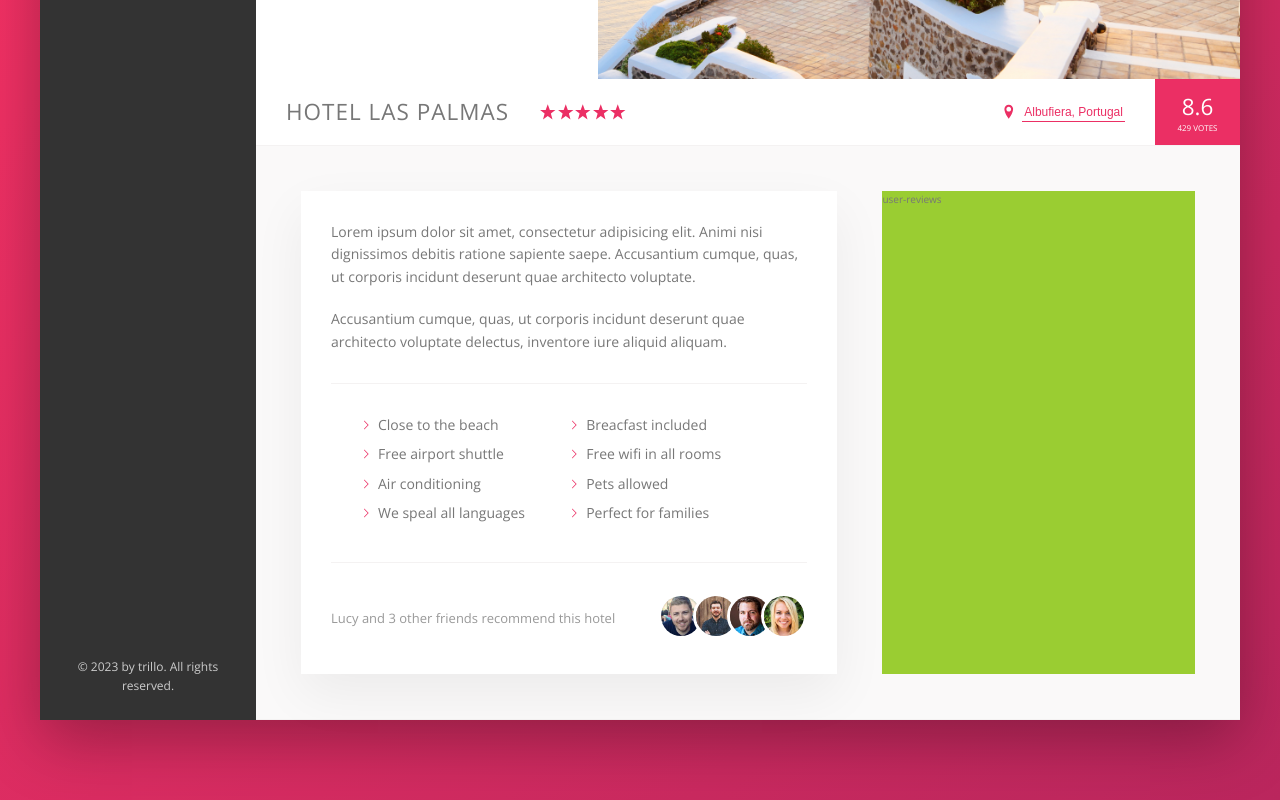
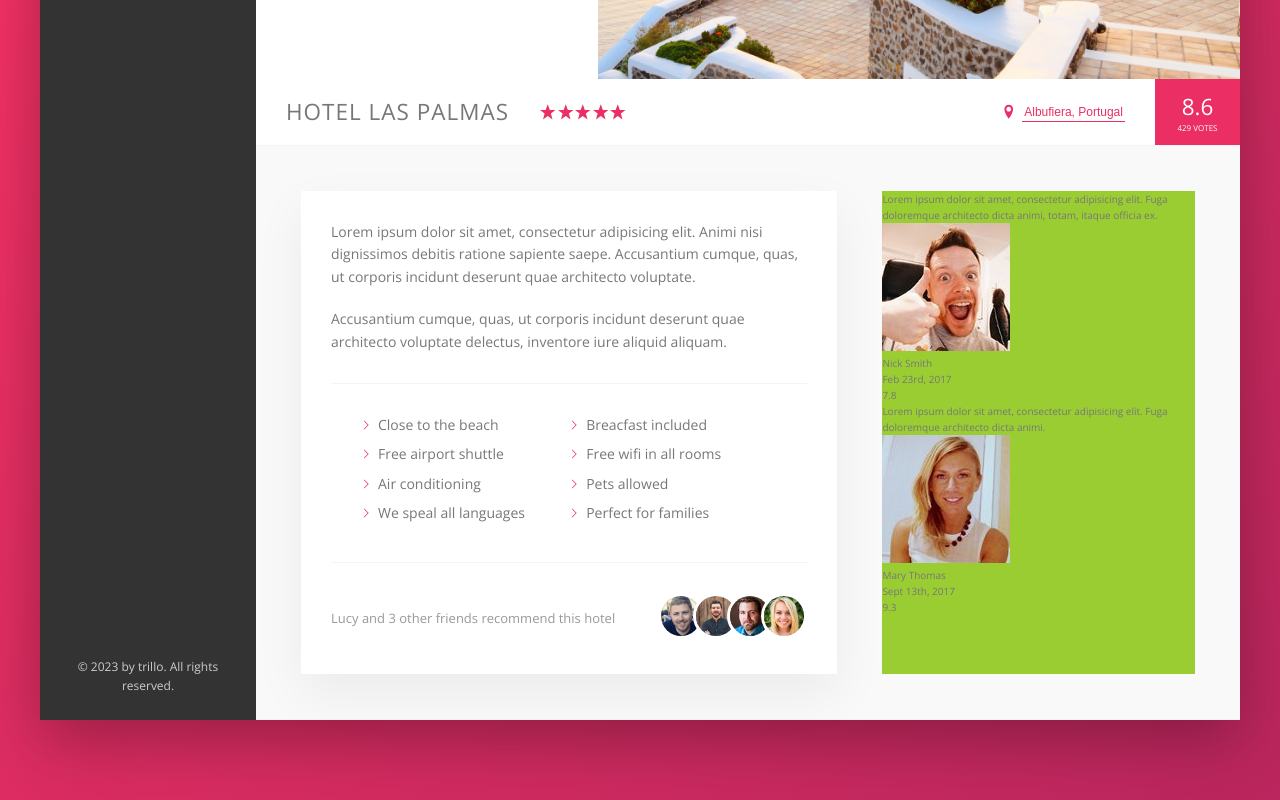
Before and after one commit to MaxVitalii/Trillo, a website: page index.html in a window 1280 px wide. Shown: the part 456-1256 px from the top of the page. Drawn offline with nearby package versions, Linux system fonts and the light colour scheme.

Commit message:
create murkup of the user review of the description section

```diff
--- a/index.html
+++ b/index.html
@@ -199,7 +199,50 @@
               </div>
             </div>
 
-            <div class="user-reviews">user-reviews</div>
+            <div class="user-reviews">
+              <div class="review">
+                <figure>
+                  <blockquote class="review__text">
+                    Lorem ipsum dolor sit amet, consectetur adipisicing elit.
+                    Fuga doloremque architecto dicta animi, totam, itaque
+                    officia ex.
+                  </blockquote>
+                  <figcaption class="review__user">
+                    <img
+                      src="img/user-1.jpg"
+                      alt="User 1"
+                      class="review__photo"
+                    />
+                    <div class="review__user-box">
+                      <p class="review__user-name">Nick Smith</p>
+                      <p class="review__user-date">Feb 23rd, 2017</p>
+                    </div>
+                    <div class="review__rating">7.8</div>
+                  </figcaption>
+                </figure>
+              </div>
+
+              <div class="review">
+                <figure>
+                  <blockquote class="review__text">
+                    Lorem ipsum dolor sit amet, consectetur adipisicing elit.
+                    Fuga doloremque architecto dicta animi.
+                  </blockquote>
+                  <figcaption class="review__user">
+                    <img
+                      src="img/user-2.jpg"
+                      alt="User 2"
+                      class="review__photo"
+                    />
+                    <div class="review__user-box">
+                      <p class="review__user-name">Mary Thomas</p>
+                      <p class="review__user-date">Sept 13th, 2017</p>
+                    </div>
+                    <div class="review__rating">9.3</div>
+                  </figcaption>
+                </figure>
+              </div>
+            </div>
           </div>
         </main>
       </div>
```
